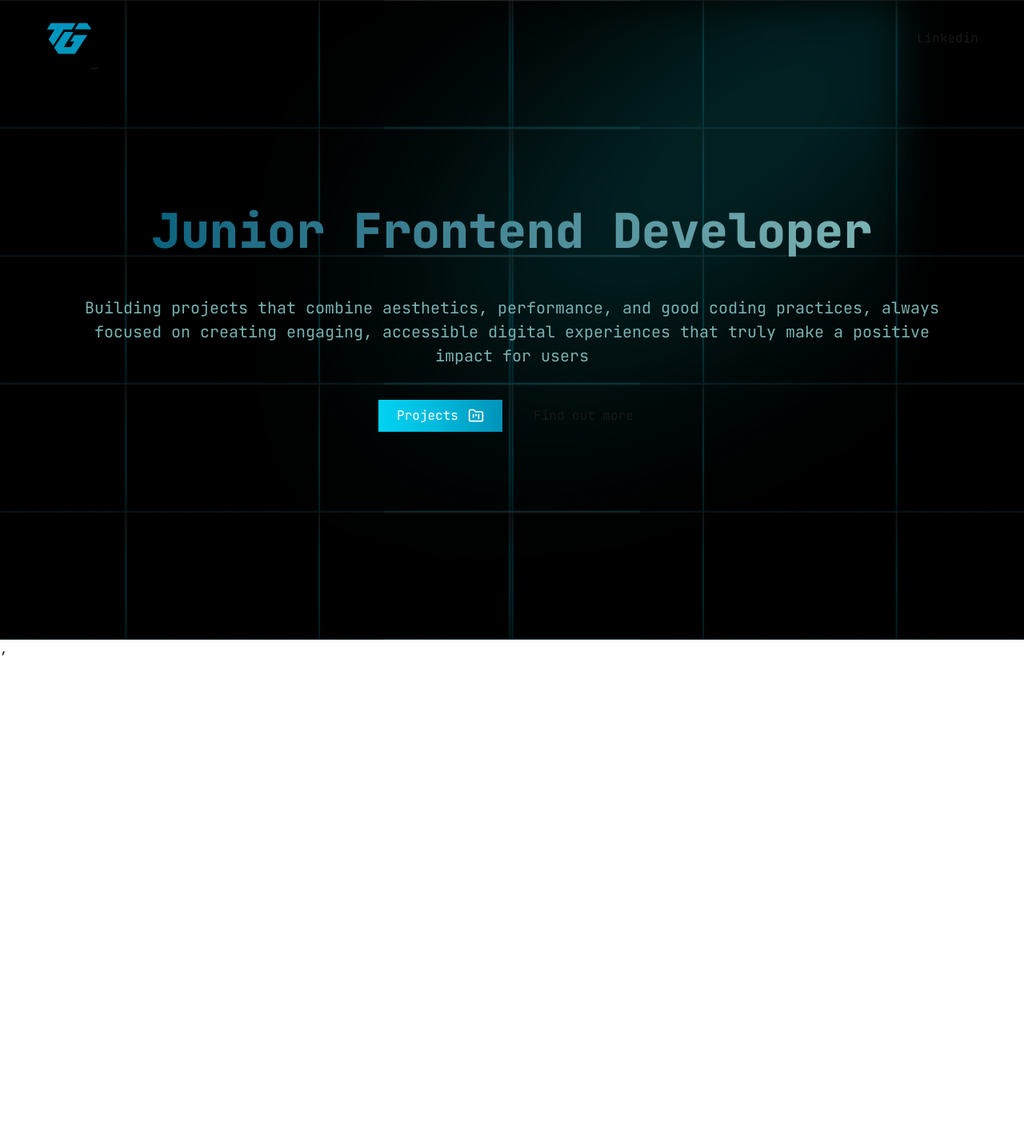
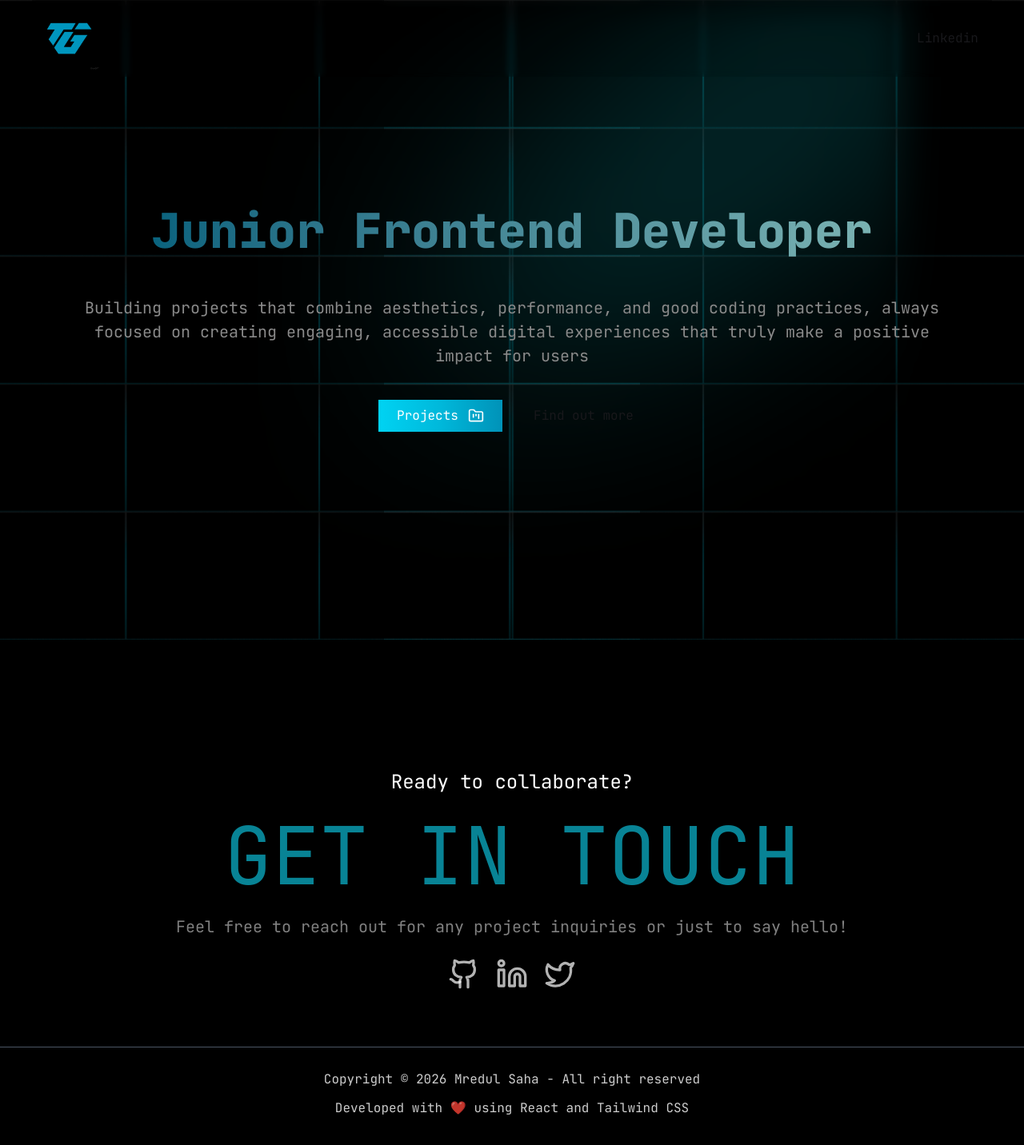
Before and after one commit to DishanSaha/my-portfolio, a React (Vite) app: page / in a window 1280 px wide. Shown: the top 1432 px of the page at 80% size. Before the commit the page ends 824 px from the top, so only its background shows below. Built offline with nearby package versions, Linux system fonts and the light colour scheme.

Commit message:
implement footer with social media links

```diff
--- a/src/components/Footer.jsx
+++ b/src/components/Footer.jsx
@@ -1,7 +1,39 @@
 import React from 'react'
+import { Github } from 'lucide-react';
+import { Linkedin } from 'lucide-react';
+import { Twitter } from 'lucide-react';
+
+
 
 export default function Footer() {
   return (
-    <div>Footer</div>
+    <footer className=" bg-black space-y-5 mt-30">
+      <div className='flex flex-col justify-center items-center max-w-300 mx-auto py-10 space-y-6'>
+        <h6 className='lg:text-[24px] text-white'>Ready to collaborate?</h6>
+        <h1 className='lg:text-[100px] text-5xl text-[#088395]'>GET IN TOUCH</h1>
+        <h6 className='lg:text-[20px] text-[12px] text-center px-2 text-white/50'>Feel free to reach out for any project inquiries or just to say hello!</h6>
+        <div className="grid grid-flow-col gap-5">
+          <a href="https://github.com/DishanSaha">
+            <Github className='lg:size-10 size-8 text-white/70 hover:text-white' />
+          </a>
+          <a href="https://www.linkedin.com/in/mredul-saha-5b04b439a">
+            <Linkedin className='lg:size-10 size-8 text-white/70 hover:text-white' />
+          </a>
+          <a href="https://twitter.com/mredulsaha">
+            <Twitter className='lg:size-10 size-8 text-white/70 hover:text-white' />
+          </a>
+        </div>
+      </div>
+      <div>
+        <div className="relative ">
+          <div className="absolute bottom-32  w-full border-t border-gray-600"></div>
+          <div className='lg:text-[16px] text-[10px]  p-10 flex flex-col justify-center items-center gap-3'>
+            <p className='text-white/80'>Copyright © {new Date().getFullYear()} Mredul Saha - All right reserved</p>
+            <p className='text-white/80'>Developed with ❤️ using React and Tailwind CSS</p>
+          </div>
+        </div>
+      </div>
+
+    </footer >
   )
 }
--- a/src/components/Navbar.jsx
+++ b/src/components/Navbar.jsx
@@ -6,7 +6,7 @@ import { Button } from "flowbite-react";
 export default function Navbar() {
   return (
     <>
-      <div className="navbar lg:max-w-[1200px] fixed top-0 left-0 right-0 lg:backdrop-blur-none lg:bg-transparent backdrop-blur-xs bg-black/10  mx-auto z-50">
+      <div className="navbar lg:max-w-[1200px] fixed top-0 left-0 right-0  backdrop-blur-xs bg-black/10  mx-auto z-50">
         <div className="navbar-start">
           {/* <div className="dropdown">
             <div tabIndex={0} role="button" className="btn btn-ghost lg:hidden">
--- a/src/components/layout/Homelayout.jsx
+++ b/src/components/layout/Homelayout.jsx
@@ -1,21 +1,10 @@
+import Footer from "../Footer";
 import Navbar from "../Navbar";
 import Hero from "/src/sections/Hero";
 
 export default function Homelayout() {
   return (
-    // <div className="bg-[url('src/assets/src/assets/Untitled design (1).png')] bg-blend-lighten z-10">
-    //   <div>
-    //     <nav>
-    //       <Navbar />
-    //     </nav>
-    //     <section>
-    //       <Hero />
-    //     </section>
-    //   </div >
-    // </div>
     <div className="relative min-h-screen bg-black overflow-hidden">
-
-
       <img
         src="/src/assets/Untitled design (1).png"
         alt=""
@@ -39,15 +28,18 @@ absolute top-0 left-0
         className="absolute
               size-[800px]
                mix-blend-screen
-absolute top-0 right-0
-               "
+absolute
+top-0
+ right-0"
       />
 
-      <div className="relative z-50">
+      <section className="relative z-50">
         <Navbar />
         <Hero />
-      </div>
-
+      </section>
+      <footer>
+        <Footer />
+      </footer>
     </div>
 
   )
--- a/src/main.jsx
+++ b/src/main.jsx
@@ -6,6 +6,6 @@ import router from './routes/Router'
 
 createRoot(document.getElementById('root')).render(
   <StrictMode>
-    <RouterProvider router={router} />,
+    <RouterProvider router={router} />
   </StrictMode>,
 )
--- a/src/routes/Router.jsx
+++ b/src/routes/Router.jsx
@@ -4,8 +4,8 @@ const router = createBrowserRouter([
     {
         path: "/",
         element: <Homelayout />,
-        errorElement: <div>404 Not Found</div>,
-    },
+        errorElement: <div>404 Not Found</div>
+    }
 ]);
 
 export default router
--- a/src/sections/Hero.jsx
+++ b/src/sections/Hero.jsx
@@ -8,7 +8,7 @@ export default function Hero() {
     return (
         <div className="max-w-[1200px]  flex flex-col justify-center items-center min-h-screen mx-auto lg:space-y-5">
             <h1 className="lg:text-[60px] text-[36px] text-center font-extrabold bg-gradient-to-r from-[#09637E]  to-[#7AB2B2] bg-clip-text text-transparent">Junior Frontend Developer</h1>
-            <p className="lg:text-[20px] text-[15px] text-[#7AB2B2] mt-4 lg:px-10 px-6 text-center">Building projects that combine aesthetics, performance, and good coding practices, always focused on creating engaging, accessible digital experiences that truly make a positive impact for users</p>
+            <p className="lg:text-[20px] text-[15px] text-[#8A8A8A] mt-4 lg:px-10 px-6 text-center">Building projects that combine aesthetics, performance, and good coding practices, always focused on creating engaging, accessible digital experiences that truly make a positive impact for users</p>
             <div className='mt-5 lg:flex lg:flex-row lg:space-x-6 flex-col space-y-4'>
                 <Button className="w-[155px] h-[40px] gap-3 bg-gradient-to-r from-cyan-400 via-cyan-500 to-cyan-600 text-white hover:bg-gradient-to-br focus:ring-cyan-300 dark:focus:ring-cyan-800">
                     Projects <FolderKanban className="size-5" />
```
